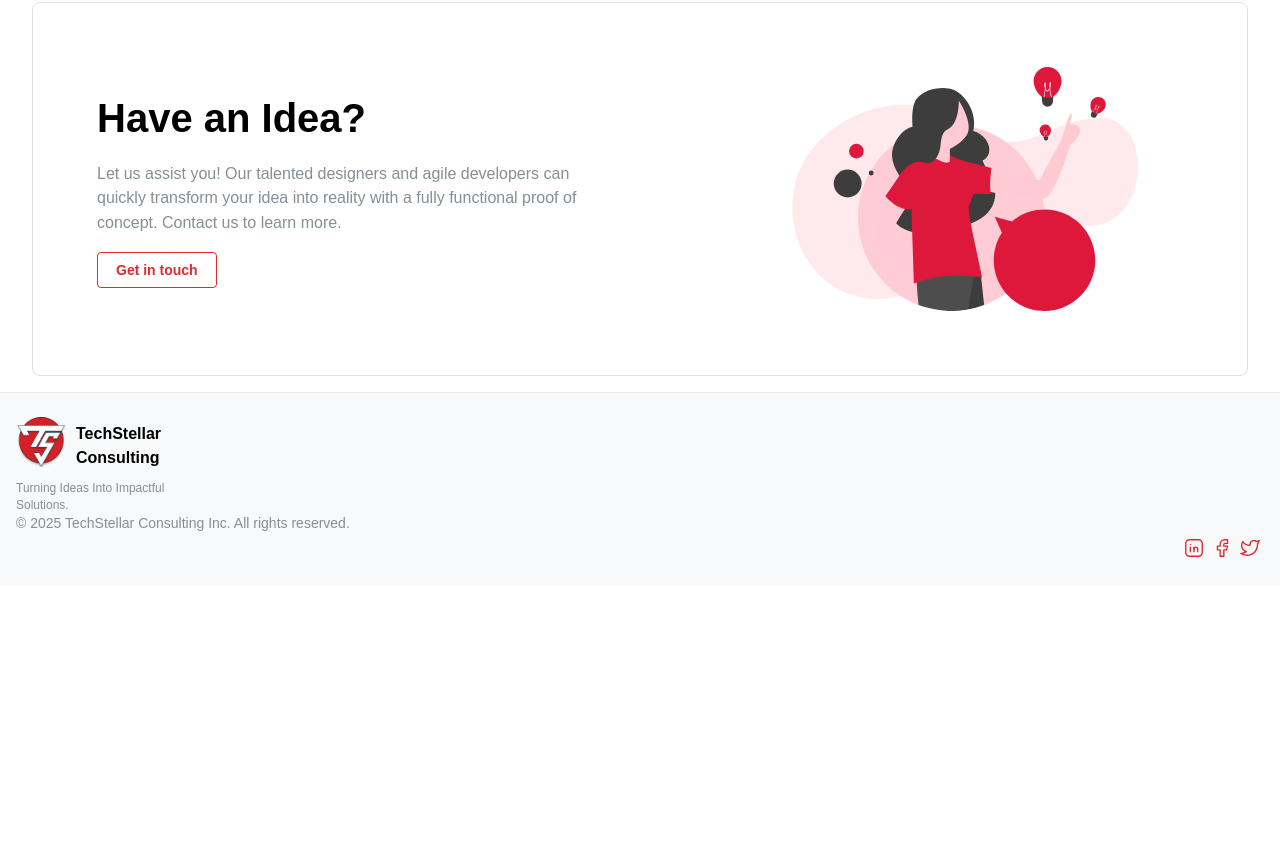
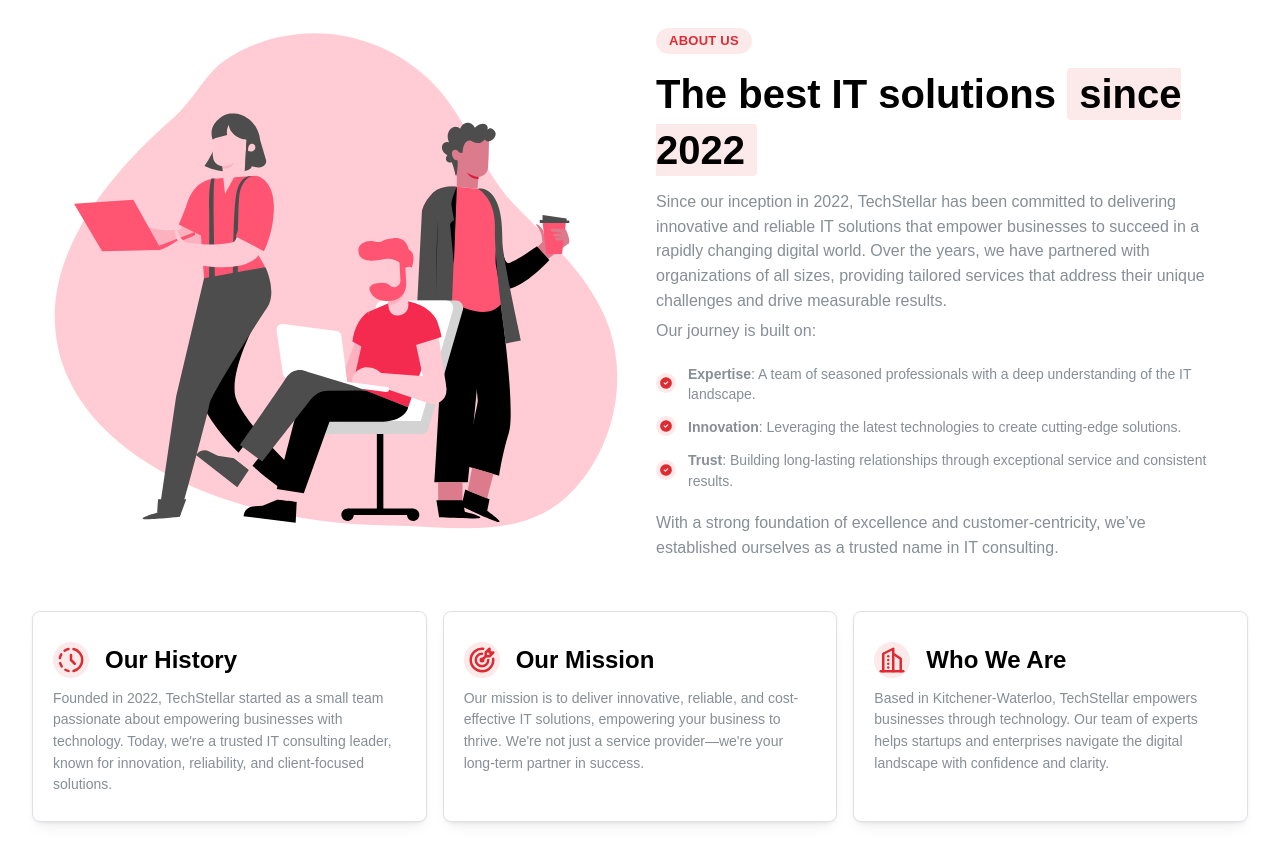
Before and after one commit to Harikodapaka/TechStellar, a Next.js app: page / in a window 1280 px wide. Shown: the part 1708-2560 px from the top of the page. Before the commit the page ends 2294 px from the top, so only its background shows below. Built offline with nearby package versions, Linux system fonts and the light colour scheme.

Commit message:
about us component added

```diff
--- a/app/page.tsx
+++ b/app/page.tsx
@@ -1,3 +1,4 @@
+import { AboutUs } from '@/components/AboutUs/AboutUs';
 import { HaveIdeaSection } from '@/components/HaveIdeaSection/HaveIdeaSection';
 import { IntroSection } from '@/components/IntroSection/IntroSection';
 import { ServicesSection } from '@/components/ServicesSection/ServicesSection';
@@ -7,6 +8,7 @@
     <>
       <IntroSection />
       <ServicesSection />
+      <AboutUs />
       <HaveIdeaSection />
     </>
   );
--- /dev/null
+++ b/components/AboutUs/AboutUs.module.css
@@ -0,0 +1,34 @@
+.wrapper {
+    display: flex;
+    align-items: center;
+    gap: var(--mantine-spacing-md);
+
+    @media (max-width: $mantine-breakpoint-md) {
+      flex-direction: column;
+      padding: var(--mantine-spacing-lg);
+    }
+  }
+
+  .image {
+    max-width: 50%;
+
+    @media (max-width: $mantine-breakpoint-sm) {
+      max-width: 100%;
+    }
+  }
+
+  .body {
+    padding-right: var(--mantine-spacing-xl);
+
+    @media (max-width: $mantine-breakpoint-sm) {
+      padding-right: 0;
+      margin-top: var(--mantine-spacing-xl);
+    }
+  }
+
+  .highlight {
+    position: relative;
+    background-color: var(--mantine-color-tsRed-light);
+    border-radius: var(--mantine-radius-sm);
+    padding: 4px 12px;
+  }
--- /dev/null
+++ b/components/AboutUs/AboutUs.tsx
@@ -0,0 +1,89 @@
+import { IconCircleCheckFilled } from '@tabler/icons-react';
+import Team from '/public/team.svg';
+import {
+  Badge,
+  Card,
+  Container,
+  Group,
+  Image,
+  List,
+  ListItem,
+  SimpleGrid,
+  Text,
+  ThemeIcon,
+  Title,
+} from '@mantine/core';
+import classes from '@/components/AboutUs/AboutUs.module.css';
+import { values } from './values';
+
+export function AboutUs() {
+  return (
+    <Container size="xl" py="xl" id="services">
+      <div className={classes.wrapper}>
+        <Image src={Team.src} className={classes.image} alt="team image" />
+        <div className={classes.body}>
+          <Badge variant="light" size="lg">
+            About us
+          </Badge>
+          <Title className={classes.title} order={3} my="sm">
+            The best IT solutions <span className={classes.highlight}>since 2022</span>
+          </Title>
+          <Text fz="md" mb={5} c="dimmed">
+            Since our inception in 2022, TechStellar has been committed to delivering innovative and
+            reliable IT solutions that empower businesses to succeed in a rapidly changing digital
+            world. Over the years, we have partnered with organizations of all sizes, providing
+            tailored services that address their unique challenges and drive measurable results.
+          </Text>
+          <Text fz="md" c="dimmed">
+            Our journey is built on:
+          </Text>
+          <List
+            my={20}
+            spacing="sm"
+            size="sm"
+            c="dimmed"
+            icon={
+              <ThemeIcon size={20} radius="xl" variant="light">
+                <IconCircleCheckFilled size={14} stroke={2} />
+              </ThemeIcon>
+            }
+          >
+            <ListItem>
+              <b>Expertise</b>: A team of seasoned professionals with a deep understanding of the IT
+              landscape.
+            </ListItem>
+            <ListItem>
+              <b>Innovation</b>: Leveraging the latest technologies to create cutting-edge
+              solutions.
+            </ListItem>
+            <ListItem>
+              <b>Trust</b>: Building long-lasting relationships through exceptional service and
+              consistent results.
+            </ListItem>
+          </List>
+          <Text fz="md" mb={5} c="dimmed">
+            With a strong foundation of excellence and customer-centricity, we’ve established
+            ourselves as a trusted name in IT consulting.
+          </Text>
+        </div>
+      </div>
+      <SimpleGrid cols={{ base: 1, md: 3 }} spacing="md" mt={10}>
+        {values.map((value) => (
+          <Card shadow="sm" padding="lg" radius="md" withBorder>
+            <Group>
+              <ThemeIcon size={36} radius="xl" variant="light">
+                <value.icon size={30} stroke={2} />
+              </ThemeIcon>
+              <Title order={5} my={10}>
+                {value.title}
+              </Title>
+            </Group>
+            <Text fz="sm" mb={5} c="dimmed">
+              {value.text}
+            </Text>
+          </Card>
+        ))}
+      </SimpleGrid>
+    </Container>
+  );
+}
--- /dev/null
+++ b/components/AboutUs/values.ts
@@ -0,0 +1,19 @@
+import { IconBuildingSkyscraper, IconHistoryToggle, IconTargetArrow } from '@tabler/icons-react';
+
+export const values = [
+  {
+    title: 'Our History',
+    text: "Founded in 2022, TechStellar started as a small team passionate about empowering businesses with technology. Today, we're a trusted IT consulting leader, known for innovation, reliability, and client-focused solutions.",
+    icon: IconHistoryToggle,
+  },
+  {
+    title: 'Our Mission',
+    text: "Our mission is to deliver innovative, reliable, and cost-effective IT solutions, empowering your business to thrive. We're not just a service provider—we're your long-term partner in success.",
+    icon: IconTargetArrow,
+  },
+  {
+    title: 'Who We Are ',
+    text: 'Based in Kitchener-Waterloo, TechStellar empowers businesses through technology. Our team of experts helps startups and enterprises navigate the digital landscape with confidence and clarity.',
+    icon: IconBuildingSkyscraper,
+  },
+];
--- a/components/ColorSchemeToggle/ColorSchemeToggle.tsx
+++ b/components/ColorSchemeToggle/ColorSchemeToggle.tsx
@@ -20,6 +20,7 @@
       p={4}
       radius="md"
       color={computedColorScheme === 'light' ? undefined : 'white'}
+      suppressHydrationWarning
     >
       {icon}
     </ActionIcon>
--- a/components/ServicesSection/ServicesSection.tsx
+++ b/components/ServicesSection/ServicesSection.tsx
@@ -66,7 +66,7 @@
   return (
     <Container size="lg" py="xl" id="services">
       <Group justify="center">
-        <Badge variant="filled" size="lg">
+        <Badge variant="light" size="lg">
           Our Services
         </Badge>
       </Group>
--- a/theme.ts
+++ b/theme.ts
@@ -44,6 +44,8 @@
       h2: { fontSize: rem(50) },
       h3: { fontSize: rem(40) },
       h4: { fontSize: rem(34) },
+      h5: { fontSize: rem(24) },
+      h6: { fontSize: rem(16) },
     },
   },
 });
```
Also changed, not shown: public/team.svg (added).
